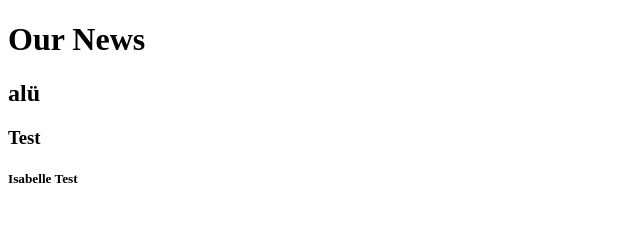
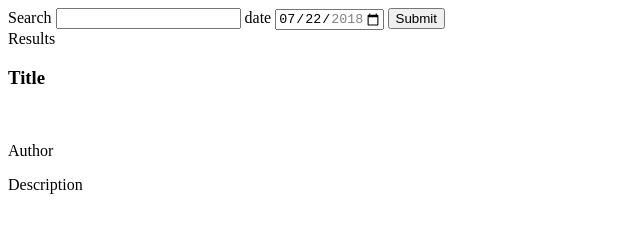
Before and after one commit to Svitlana-G/git-our-news, a plain HTML site: page index.html in a window 1280 px wide. Shown: the whole page, without its empty margins (0-640 px from the left). Drawn offline with Linux system fonts and the light colour scheme.

Commit message:
basic html

```diff
--- a/assets/js/main.js
+++ b/assets/js/main.js
@@ -0,0 +1,9 @@
+// Inputs abholen ==> Svitlana
+// API Fetch function
+// IN der Box das Result zurückgeben ==> Samir
+// Key: 6198b77b7ab94542bd32134d9f46635e
+
+const myAPI = {
+    key: "6198b77b7ab94542bd32134d9f46635e",
+    url_base: "https://newsapi.org/v2/sources?apiKey=6198b77b7ab94542bd32134d9f46635e"
+}
--- a/index.html
+++ b/index.html
@@ -10,10 +10,21 @@
 </head>
 
 <body>
-    <h1>Our News</h1>
-    <h2>alü</h2>
-    <h3>Test</h3>
-    <h5>Isabelle Test</h5>
+    <form action="">
+        <label for="searchbox">Search</label>
+        <input type="text" id="searchbox">
+        <label for="start">date</label>
+        <input type="date" id="start" name="trip-start" value="2018-07-22" min="2018-01-01" max="2018-12-31">
+        <input type="button" value="Submit" onclick="searchArticle()">
+    </form>
+    <section> Results
+        <article>
+            <h1>Title</h1>
+            <img src="" alt="">
+            <p>Author</p>
+            <p>Description</p>
+        </article>
+    </section>
     <script src="assets/js/main.js"></script>
 </body>
 
```
